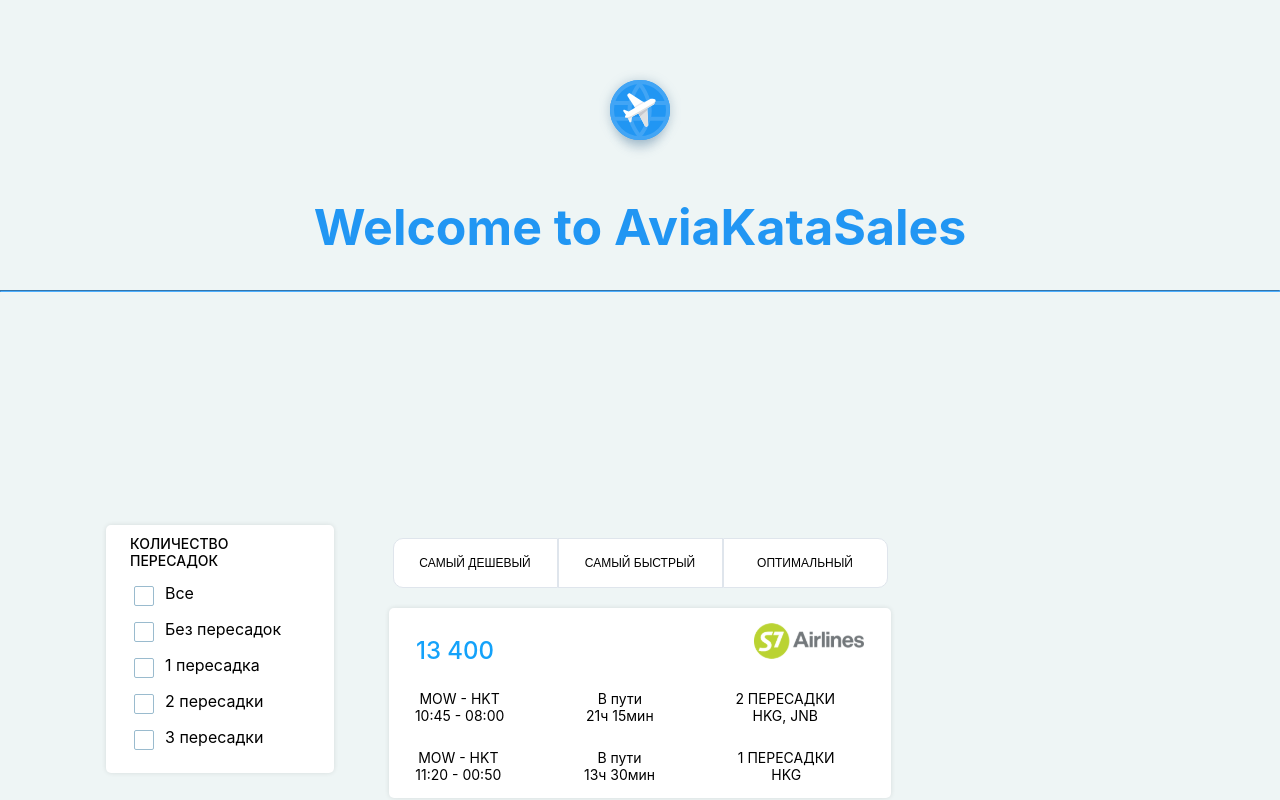
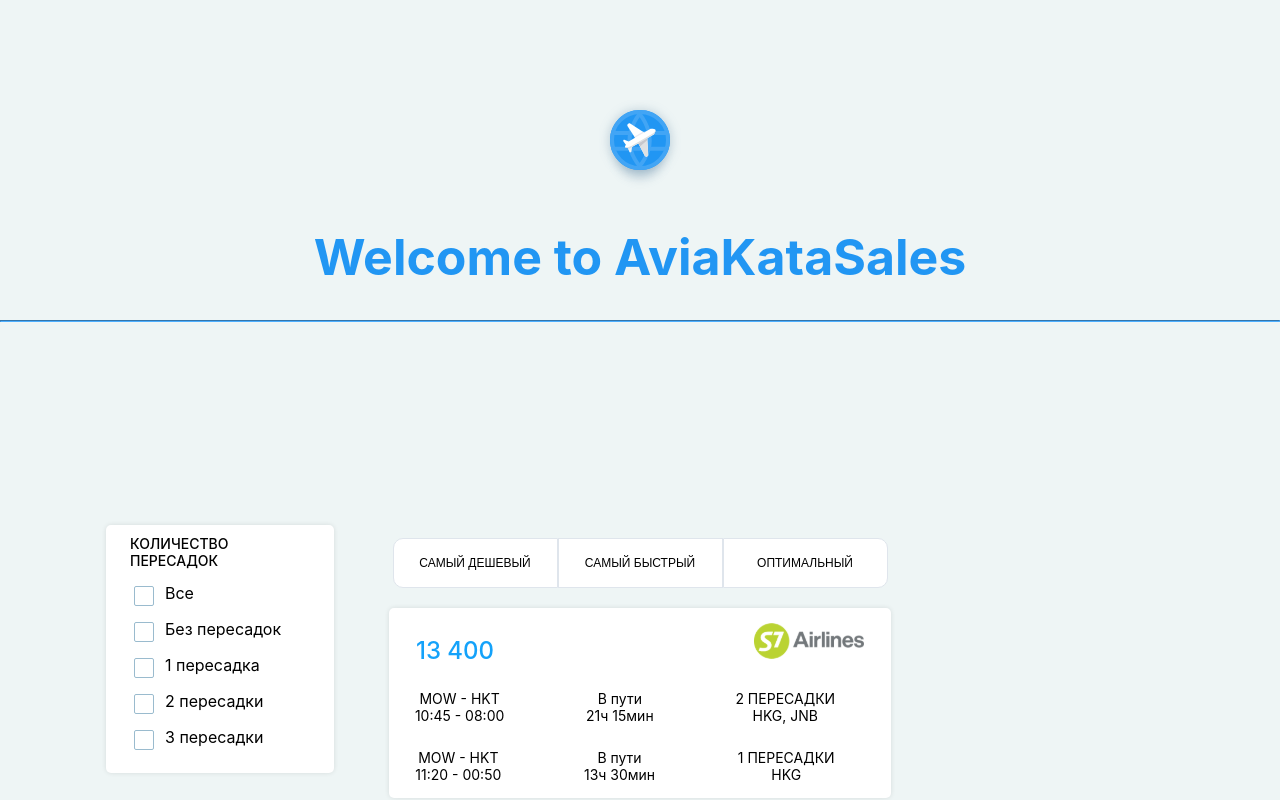
Before and after one commit to Nikolay34711/aviasales, a React (Create React App) app: page / in a window 1280 px wide. Shown: the top 800 px of the page. Built offline with nearby package versions, Linux system fonts and the light colour scheme.

Commit message:
end verstka

```diff
--- a/src/components/App/App.scss
+++ b/src/components/App/App.scss
@@ -7,7 +7,7 @@ body {
 
   .title {
     position: relative;
-    top: 70px;
+    top: 100px;
 
     @media (max-width: 1120px) {
       position: static;
```
